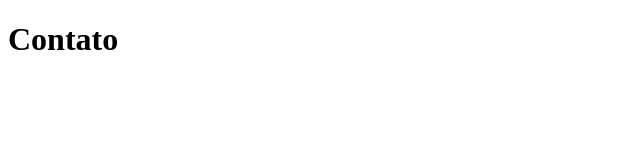
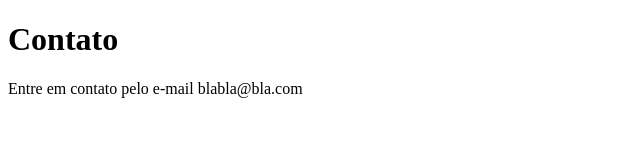
Before and after one commit to gabrielfari4/sistema-de-cadastro, a plain HTML site: page contato.html in a window 1280 px wide. Shown: the whole page, without its empty margins (0-640 px from the left). Drawn offline with Linux system fonts and the light colour scheme.

Commit message:
adicionando e-mail de contato

```diff
--- a/contato.html
+++ b/contato.html
@@ -8,5 +8,6 @@
 </head>
 <body>
     <h1>Contato</h1>
+    <p>Entre em contato pelo e-mail blabla@bla.com</p>
 </body>
 </html>
```
